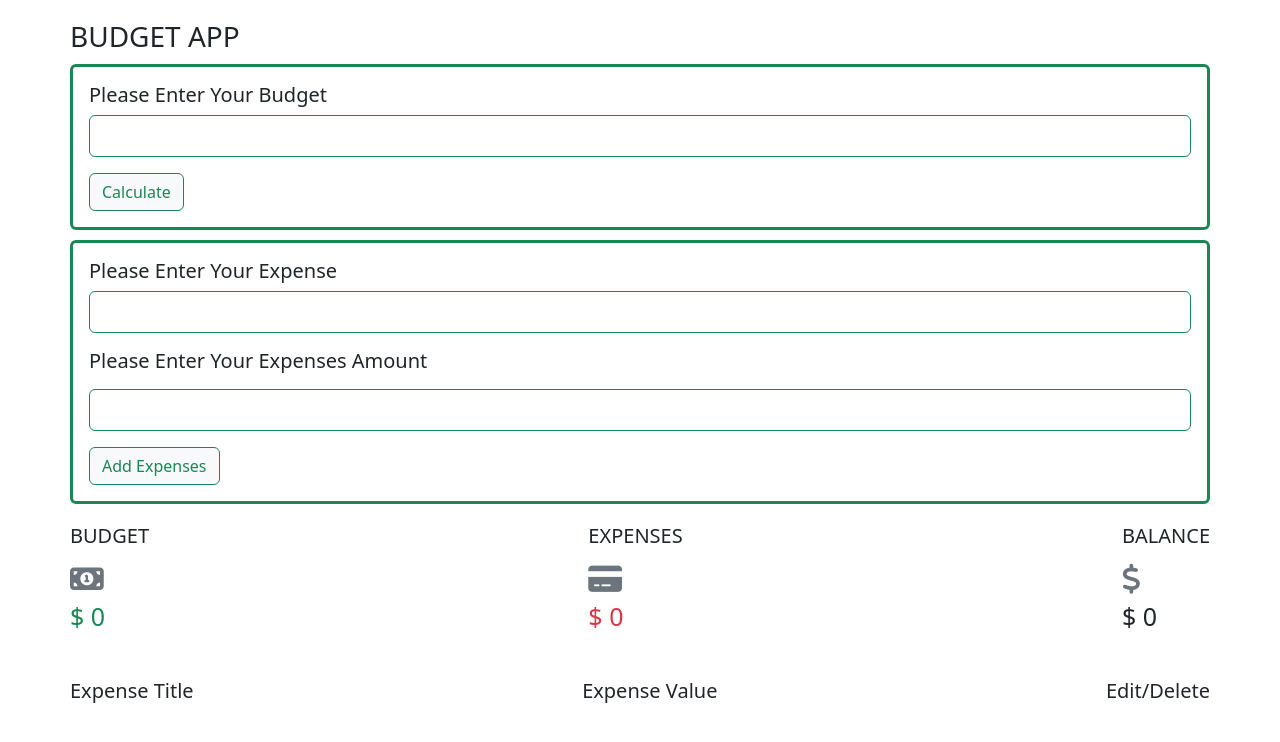
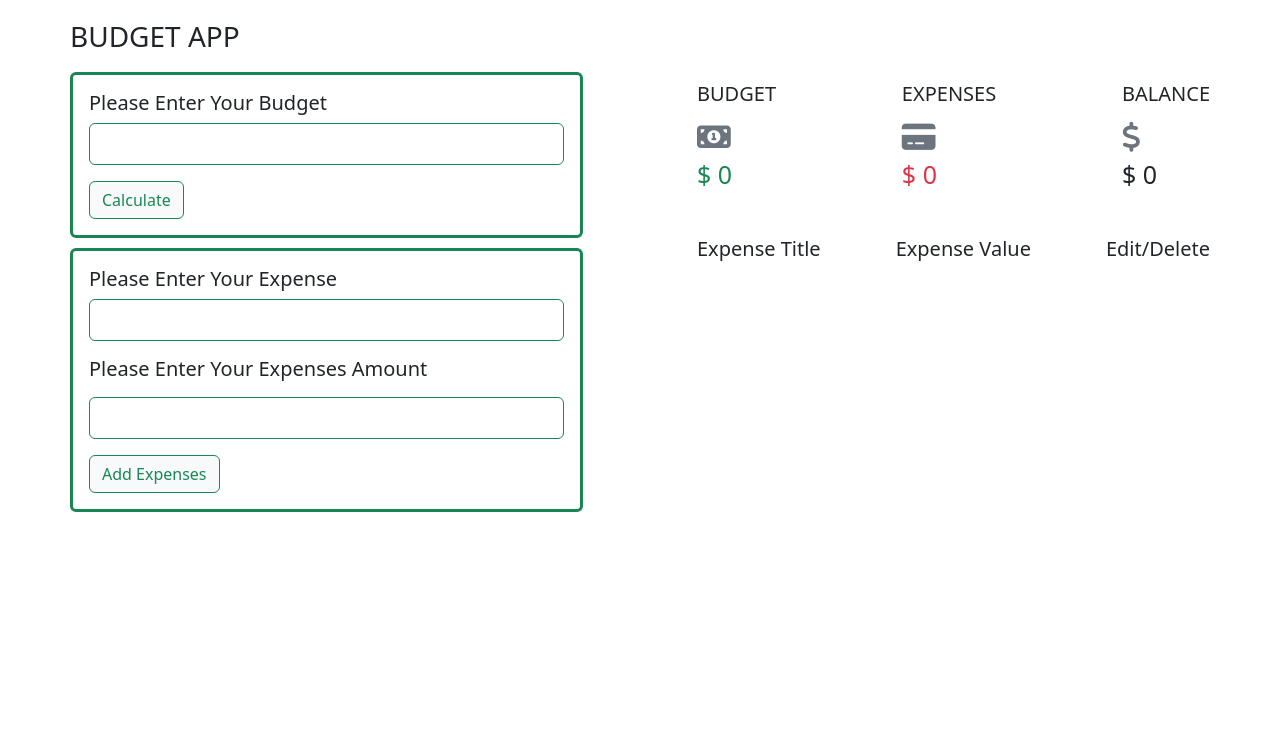
Before and after one commit to shoptsc/projects, a plain HTML site: page budgets/index.html in a window 1280 px wide. Drawn offline with nearby package versions, Linux system fonts and the light colour scheme.

Commit message:
updated css for responsiveness

```diff
--- a/budgets/budget.js
+++ b/budgets/budget.js
@@ -43,8 +43,7 @@ addExpenses.addEventListener('click', function getExpenses (e){
     budget = parseFloat(budget.value)
     expensesValues.push(parseFloat(expensesValue))
     let totalMoney = expensesValues.reduce((arg, acc)=> arg + acc, 0)
-    totalExpenses.innerText = totalMoney
+    totalExpenses.innerText = `$ ${totalMoney}`
     let balance = budget - totalMoney
-    balanceText.innerText = balance
-    console.log(balance);
+    balanceText.innerText = `$ ${balance}`
 })
--- a/budgets/index.html
+++ b/budgets/index.html
@@ -24,7 +24,9 @@
     <div class="container">
         <h3>BUDGET APP</h3>
 
-        <div class="flex-container w-100">
+        <div class="content">
+
+            <div class="flex-container">
                 <div class="budget_card card border border-3 border-success">
                     <div class="card-body ">
                       <h5 class="card-title">Please Enter Your Budget</h5>
@@ -46,7 +48,7 @@
 
             </div>
 
-        <div>
+            <div class="right_text">
 
                 <div class="top_right">
                     <div class="right_1">
@@ -94,17 +96,7 @@
 
             </div>
 
-
-
-
-
-
-        <!-- <div class="flex-container w-100"> -->
-
-
-
-
-        <!-- </div> -->
+        </div>
 
 
     </div>
--- a/budgets/main.css
+++ b/budgets/main.css
@@ -8,6 +8,8 @@
     width: 90%;
     padding: 20px 0;
 }
+
+
 
 .budget_card{
     margin: 10px 0;
@@ -40,3 +42,20 @@ ul {
     font-size: 20px;
     font-weight: bold;
 }
+
+
+@media only screen and (min-width: 550px){
+    .content{
+        display: flex;
+        justify-content: space-between;
+        width: 100%;
+    }
+
+    .flex-container{
+        width: 45%;
+    }
+
+    .right_text{
+        width: 45%;
+    }
+}
```
Lines whose indentation alone changed are shown as unchanged.
